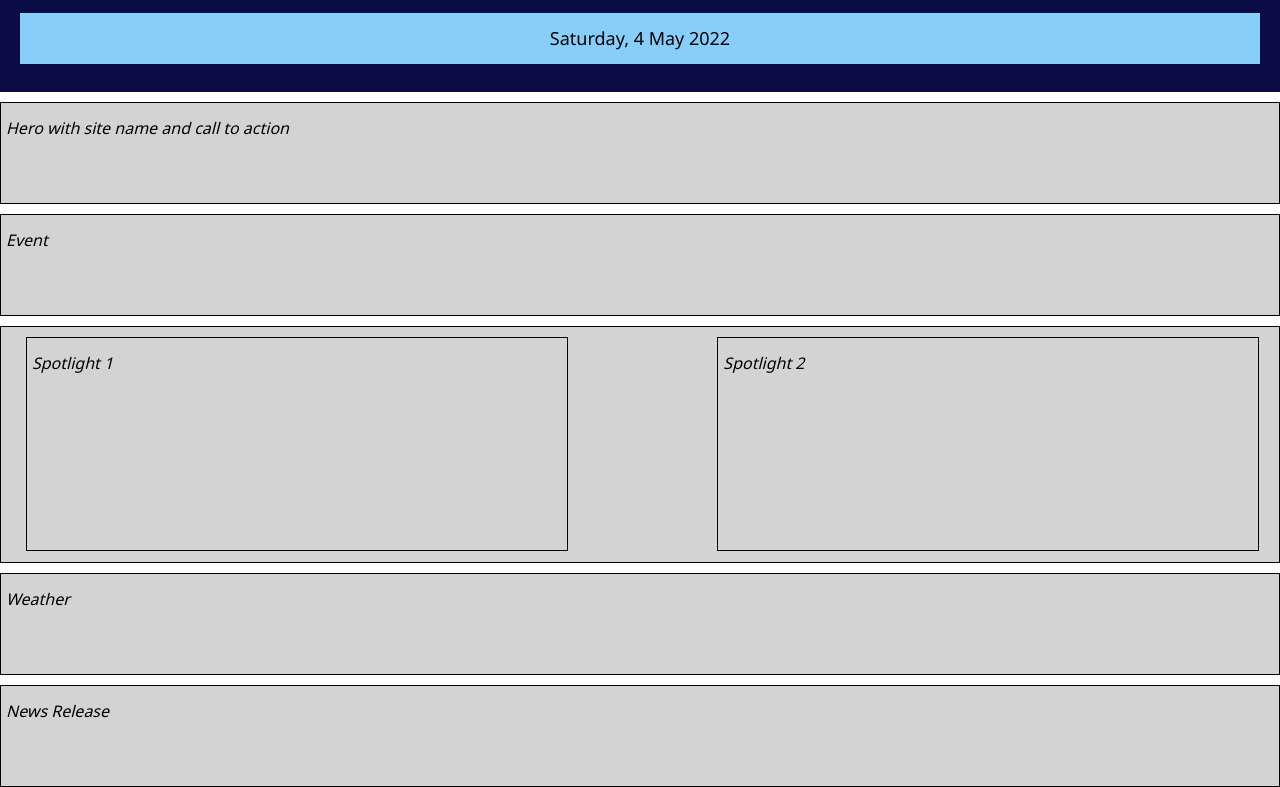
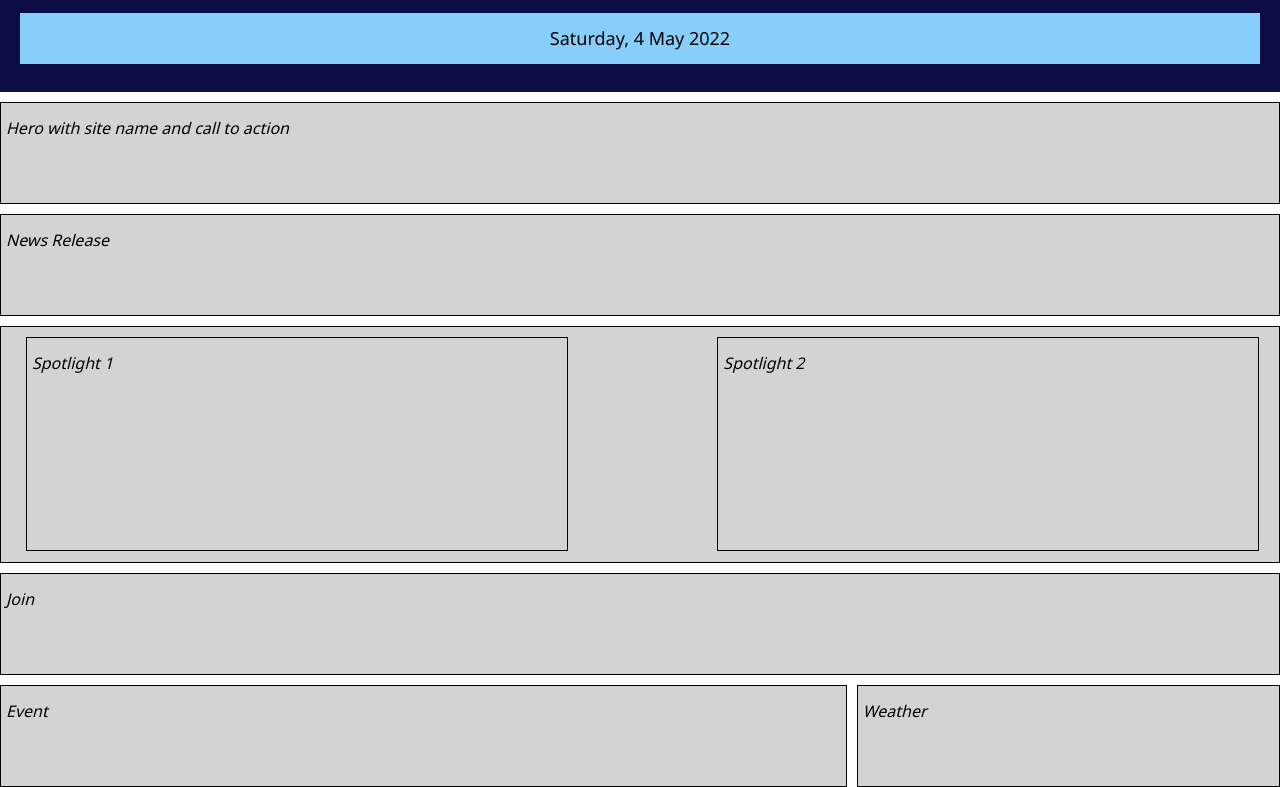
Before and after one commit to DanielGRasmussen/wdd230, a plain HTML site: page chamber/index.html in a window 1280 px wide. Shown: the part 111-898 px from the top of the page. Drawn offline with Linux system fonts and the light colour scheme.

Commit message:
Completed main medium.

```diff
--- a/chamber/css/base.css
+++ b/chamber/css/base.css
@@ -111,6 +111,10 @@ main div {
     margin-top: 10px;
 }
 
+#join {
+    display: none;
+}
+
 #spotlight1, #spotlight2 {
     margin-left: 20px;
     margin-right: 20px;
--- a/chamber/css/medium.css
+++ b/chamber/css/medium.css
@@ -34,7 +34,18 @@
     /* Main */
     main {
         display: grid;
-        grid-row: 1fr 1fr 1fr 1fr 1fr;
+        grid-template-columns: 2fr 1fr;
+        grid-column-gap: 10px;
+    }
+
+    #call {
+        grid-row: 1/2;
+        grid-column: 1/3;
+    }
+
+    #news {
+        grid-row: 2/3;
+        grid-column: 1/3;
     }
 
     #spotlights {
@@ -43,6 +54,7 @@
         height: 235px;
         background: lightgray;
         border: black 1px solid;
+        grid-column: 1/3;
     }
 
     #spotlight1 {
@@ -56,4 +68,20 @@
         width: 42%;
         height: 90%;
     }
+
+    #join {
+        display: block;
+        grid-row: 4/5;
+        grid-column: 1/3;
+    }
+
+    #event {
+        grid-row: 5/6;
+        grid-column: 1/2;
+    }
+
+    #weather {
+        grid-row: 5/6;
+        grid-column: 2/3;
+    }
 }
--- a/chamber/index.html
+++ b/chamber/index.html
@@ -36,20 +36,24 @@
         </header>
 
         <main>
-            <div>
+            <div id="call">
                 <p><em>Hero with site name and call to action</em></p>
             </div>
 
-            <div>
+            <div id="event">
                 <p><em>Event</em></p>
             </div>
 
-            <div>
+            <div id="weather">
                 <p><em>Weather</em></p>
             </div>
 
-            <div>
+            <div id="news">
                 <p><em>News Release</em></p>
+            </div>
+
+            <div id="join">
+                <p><em>Join</em></p>
             </div>
 
             <div id="spotlights">
```
